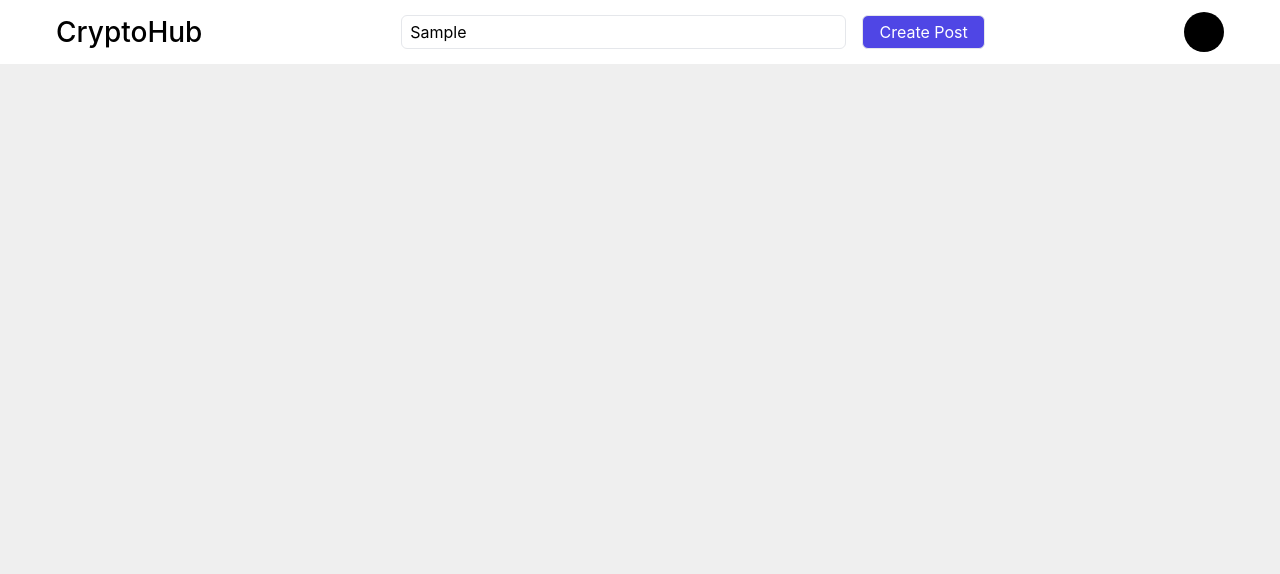
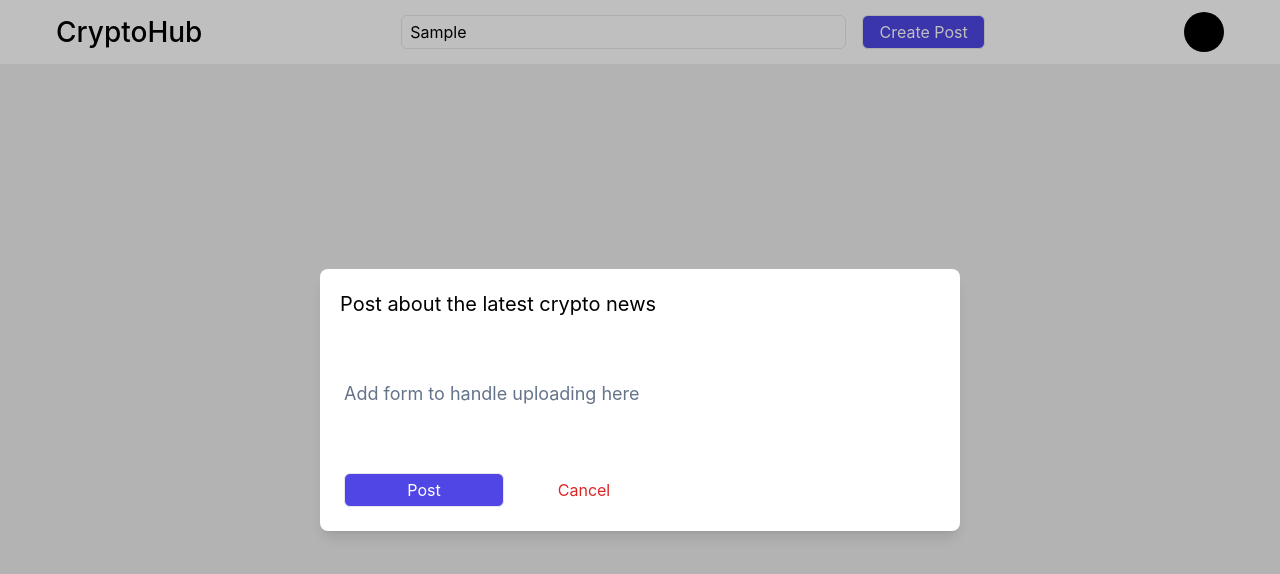
Before and after one commit to COS301-SE-2022/CryptoHub, a Next.js app in the folder client/: page / in a window 1280 px wide. Both pictures are taken after typing "Sample" into the empty fields and a click on the button "Create Post". Shown: the top 574 px of the page. Built offline with nearby package versions, Linux system fonts and the light colour scheme.

Commit message:
added basic structure for create post modal

```diff
--- a/client/components/NavigationBar/CreatePostButton.js
+++ b/client/components/NavigationBar/CreatePostButton.js
@@ -1,7 +1,58 @@
-import React from "react";
+import React, { useState } from "react";
 
 const CreatePostButton = () => {
-  return <button className="w-40 border px-1 p-1 rounded-md bg-indigo-600 text-white">Create Post</button>;
+  const [showModal, setShowModal] = useState(false);
+
+  return (
+    <>
+      <button
+        className="w-40 border px-1 p-1 rounded-md bg-indigo-600 text-white"
+        type="button"
+        onClick={() => setShowModal(true)}
+      >
+        Create Post
+      </button>
+      {showModal ? (
+        <>
+          <div className="justify-center items-center flex overflow-x-hidden overflow-y-auto fixed inset-0 z-50 outline-none focus:outline-none">
+            <div className="relative w-6/12 my-6 mx-auto max-w-3xl">
+              {/*content*/}
+              <div className="border-0 rounded-lg shadow-lg relative flex flex-col w-full bg-white outline-none focus:outline-none">
+                {/*header*/}
+                <div className="flex items-start justify-between p-5 border-solid border-slate-200 rounded-t">
+                  <h2>Post about the latest crypto news</h2>
+                </div>
+                {/*body*/}
+                <div className="relative p-6 flex-auto">
+                  <p className="my-4 text-slate-500 text-lg leading-relaxed">
+                    Add form to handle uploading here
+                  </p>
+                </div>
+                {/*footer*/}
+                <div className="flex items-center justify-start p-6 border-solid border-slate-200 rounded-b">
+                  <button
+                    className="w-40 border px-1 p-1 rounded-md bg-indigo-600 text-white"
+                    type="button"
+                    onClick={() => setShowModal(false)}
+                  >
+                    Post
+                  </button>
+                  <button
+                    className="w-40 px-1 p-1 text-red-600"
+                    type="button"
+                    onClick={() => setShowModal(false)}
+                  >
+                    Cancel
+                  </button>
+                </div>
+              </div>
+            </div>
+          </div>
+          <div className="opacity-25 fixed inset-0 z-40 bg-black"></div>
+        </>
+      ) : null}
+    </>
+  );
 };
 
 export default CreatePostButton;
--- a/client/styles/globals.css
+++ b/client/styles/globals.css
@@ -23,3 +23,8 @@ h1 {
   font-size: 1.75rem;
   font-weight: 500;
 }
+
+h2 {
+  font-size: 1.25rem;
+  font-weight: 400;
+}
```
